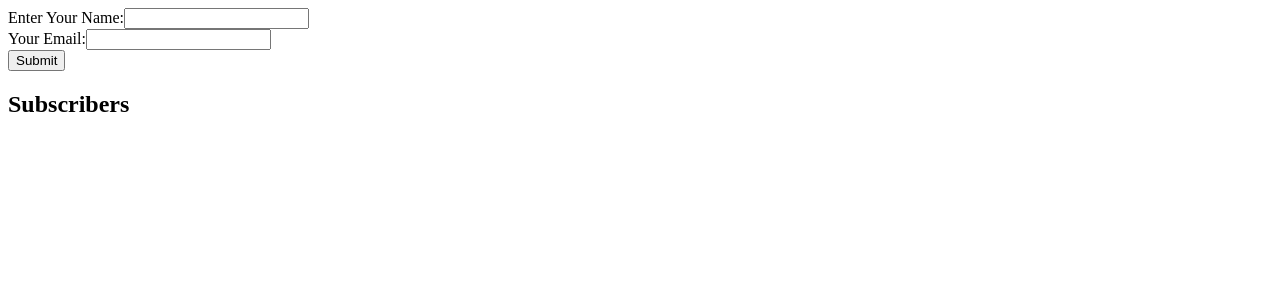
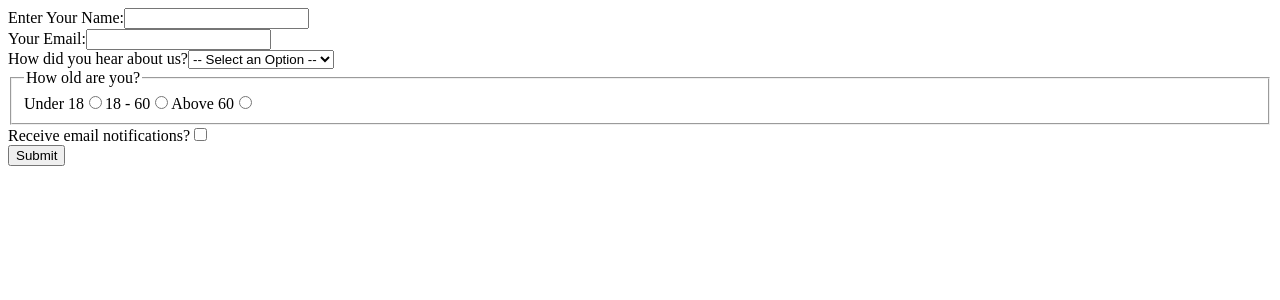
Before and after one commit to JacksonDynamics/Thinkful, a React (Create React App) app: page / in a window 1280 px wide. Shown: the top 300 px of the page. Built offline with nearby package versions, Linux system fonts and the light colour scheme.

Commit message:
Complex Form

```diff
--- a/src/App.js
+++ b/src/App.js
@@ -1,31 +1,8 @@
-import { useState } from "react";
 import SubscriberForm from "./SubscriberForm";
-import SubscriberList from "./SubscriberList";
 
 
 function App() {
-  const [subscribers, setSubscribers] = useState([]);
-
-  const createSubscriber = (newSubscriber) =>
-    setSubscribers((currentSubscribers) => [
-      newSubscriber,
-      ...currentSubscribers,
-    ]);
-
-  const deleteSubscriber = (indexToDelete) =>
-    setSubscribers((currentSubscribers) =>
-      currentSubscribers.filter((post, index) => index !== indexToDelete)
-    );
-
-  return (
-    <>
-      <SubscriberForm createSubscriber={createSubscriber} />
-      <SubscriberList
-        subscribers={subscribers}
-        deleteSubscriber={deleteSubscriber}
-      />
-    </>
-  );
+  return <SubscriberForm />;
 }
 
 export default App;
--- a/src/SubscriberForm.js
+++ b/src/SubscriberForm.js
@@ -5,14 +5,19 @@
   const initialFormState = {
     name: "",
     email: "",
+    referral: "",
+    age: "",
+    subscription: false,
+
   };
   const [formData, setFormData] = useState({ ...initialFormState });
   const handleChange = ({ target }) => {
-    setFormData({
-      ...formData,
-      [target.name]: target.value,
-    });
-  };
+  const value = target.type === "checkbox" ? target.checked : target.value;
+  setFormData({
+    ...formData,
+    [target.name]: value,
+  });
+};
 
   const handleSubmit = (event) => {
     event.preventDefault();
@@ -44,6 +49,69 @@
         />
       </label>
       <br />
+      <label htmlFor="referral">
+        How did you hear about us?
+        <select
+          id="referral"
+          name="referral"
+          onChange={handleChange}
+          value={formData.referral}
+        >
+          <option value="">-- Select an Option --</option>
+          <option value="twitter">Twitter</option>
+          <option value="wom">Word of Mouth</option>
+          <option value="youtube">YouTube</option>
+        </select>
+      </label>
+      <br />
+      <fieldset>
+        <legend>How old are you?</legend>
+        <label htmlFor="low">
+          Under 18
+          <input
+            id="low"
+            type="radio"
+            name="age"
+            onChange={handleChange}
+            value="low"
+            checked={formData.age === "low"}
+          />
+        </label>
+        <label htmlFor="middle">
+          18 - 60
+          <input
+            id="middle"
+            type="radio"
+            name="age"
+            onChange={handleChange}
+            value="middle"
+            checked={formData.age === "middle"}
+          />
+        </label>
+        <label htmlFor="high">
+          Above 60
+          <input
+            id="high"
+            type="radio"
+            name="age"
+            onChange={handleChange}
+            value="high"
+            checked={formData.age === "high"}
+          />
+        </label>
+      </fieldset>
+      <label htmlFor="subscription">
+        Receive email notifications?
+        <input
+          id="subscription"
+          type="checkbox"
+          name="subscription"
+          onChange={handleChange}
+          checked={formData.subscription}
+          value="subscription"
+        />
+      </label>
+      <br />
       <button type="submit">Submit</button>
     </form>
   );
```
